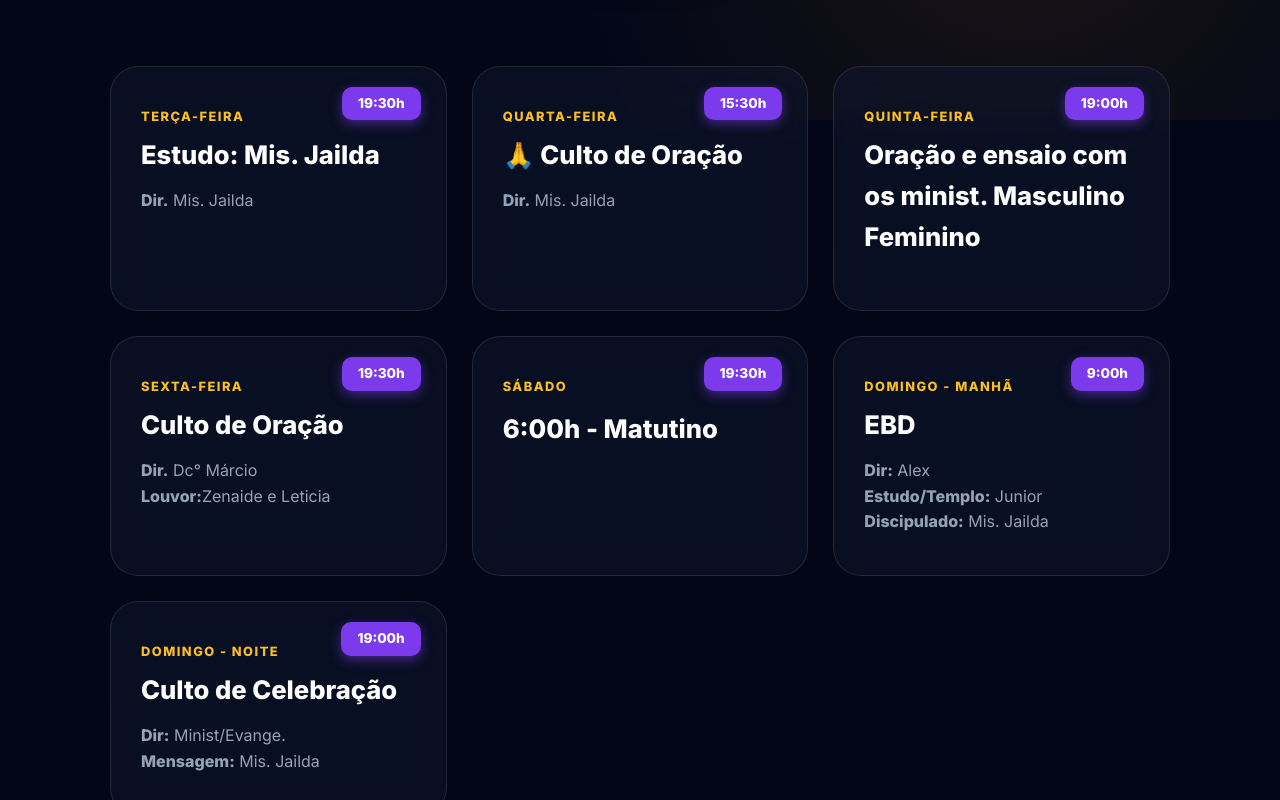
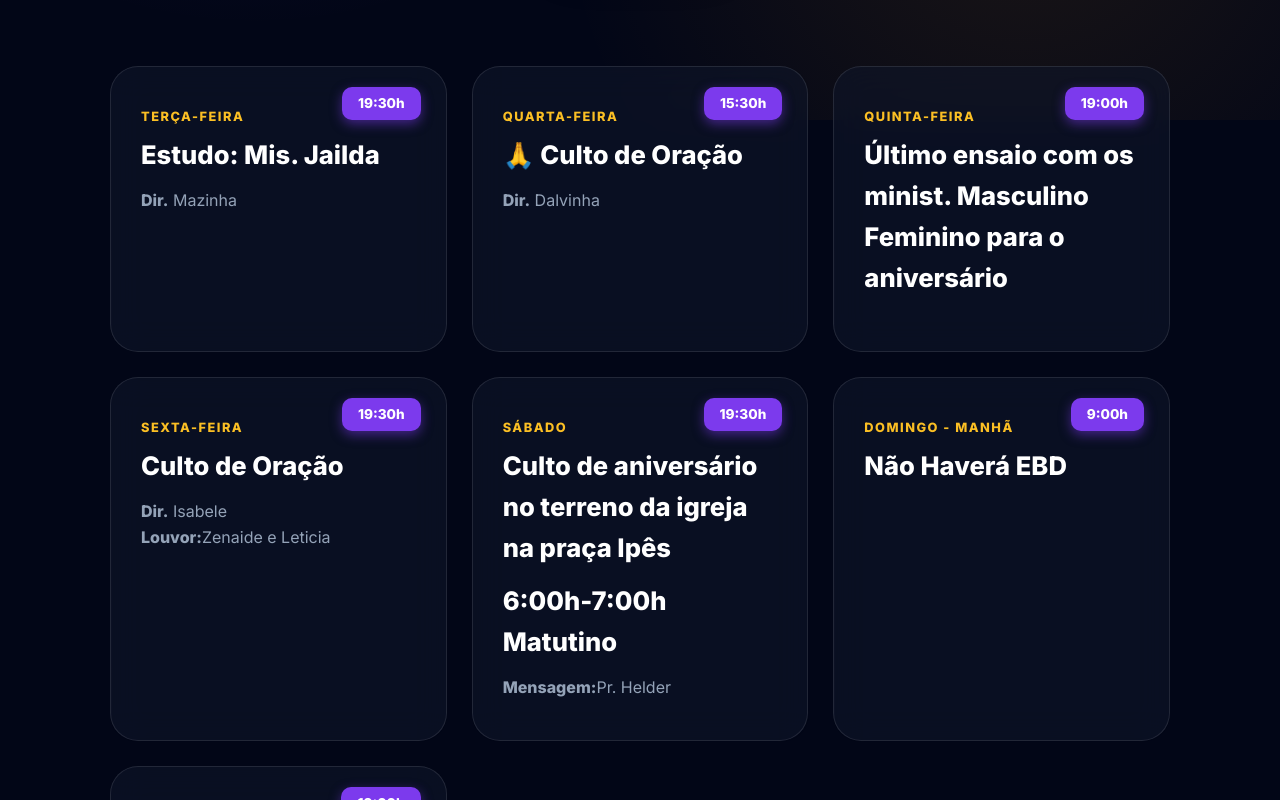
Before and after one commit to EduardoMoraess/agenda_ibm2, a React (Vite) app: page / in a window 1280 px wide. Shown: the part 680-1480 px from the top of the page. Built offline with nearby package versions, Linux system fonts and the light colour scheme.

Commit message:
agenda atualizada

```diff
--- a/src/App.jsx
+++ b/src/App.jsx
@@ -7,24 +7,24 @@ import InfoSection from './components/InfoSection';
 function App() {
   // Dados da Agenda
   const agendaData = [
-    { dataDay: "terca", hora: "19:30h", dia: "Terça-feira", titulo: "Estudo: Mis. Jailda", diretor: "Mis. Jailda" },
-    { dataDay: "quarta", hora: "15:30h", dia: "Quarta-feira", titulo: "🙏 Culto de Oração", diretor: "Mis. Jailda" },
-    { dataDay: "quinta", hora: "19:00h", dia: "Quinta-feira", titulo: "Oração e ensaio com os minist. Masculino Feminino " },
-    { dataDay: "sexta", hora: "19:30h", dia: "Sexta-feira", titulo: "Culto de Oração", diretor:" Dc° Márcio ", louvor: "Zenaide e Leticia" },
-    { dataDay: "sabado", hora: "19:30h", dia: "Sábado", matutino: "6:00h - Matutino" },
+    { dataDay: "terca", hora: "19:30h", dia: "Terça-feira", titulo: "Estudo: Mis. Jailda", diretor: "Mazinha" },
+    { dataDay: "quarta", hora: "15:30h", dia: "Quarta-feira", titulo: "🙏 Culto de Oração", diretor: "Dalvinha" },
+    { dataDay: "quinta", hora: "19:00h", dia: "Quinta-feira", titulo: "Último ensaio com os minist. Masculino Feminino para o aniversário" },
+    { dataDay: "sexta", hora: "19:30h", dia: "Sexta-feira", titulo: "Culto de Oração", diretor:" Isabele", louvor: "Zenaide e Leticia" },
+    { dataDay: "sabado", hora: "19:30h", dia: "Sábado", titulo:"Culto de aniversário no terreno da igreja na praça Ipês ",mensagem:"Pr. Helder", matutino: "6:00h-7:00h  Matutino" },
     {
-      dataDay: "domingo", hora: "9:00h", dia: "Domingo - Manhã", titulo: "EBD", featured: true,
+      dataDay: "domingo", hora: "9:00h", dia: "Domingo - Manhã", titulo: "Não Haverá EBD", featured: true,
       extras: [
-        { label: "Dir", valor: "Alex " },
+        /*{ label: "Dir", valor: "Alex " },
         { label: "Estudo/Templo", valor: "Junior" },
-        { label: "Discipulado", valor: "Mis. Jailda " }
+        { label: "Discipulado", valor: "Mis. Jailda " }*/
       ]
     },
     {
-      dataDay: "domingo-noite", hora: "19:00h", dia: "Domingo - Noite", titulo: "Culto de Celebração", featured: true,
+      dataDay: "domingo-noite", hora: "19:00h", dia: "Domingo - Noite", titulo: "Culto de Aniversário", featured: true,
       extras: [
-        { label: "Dir", valor: " Minist/Evange." },
-        { label: "Mensagem", valor: " Mis. Jailda" }
+        { label: "Dir", valor: "Aninha" },
+        { label: "Mensagem", valor: "Mis. João Neto" }
       ]
     },
   ]
@@ -55,7 +55,7 @@ function App() {
         </div>
         <h1>IBM do Ipsep</h1>
         <p className="subtitle">Agenda Semanal</p>
-        <div className="date-badge">14/09 a 20/09</div>
+        <div className="date-badge">21/09 a 27/09</div>
       </header>
 
       <main className="container">
--- a/src/components/AgendaCard.jsx
+++ b/src/components/AgendaCard.jsx
@@ -1,4 +1,4 @@
-const AgendaCard = ({ dia, hora, titulo, diretor, extras, featured, dataDay,louvor, matutino, recado}) => {
+const AgendaCard = ({ dia, hora, titulo, diretor, extras, featured, dataDay,louvor, matutino, recado, mensagem}) => {
     return (
         <section className={`card ${featured ? 'featured' : ''}`} data-day={dataDay}>
             <div className="card-time">{hora}</div>
@@ -16,6 +16,10 @@ const AgendaCard = ({ dia, hora, titulo, diretor, extras, featured, dataDay,louv
                     <p><strong>Louvor:</strong>{louvor}</p>
                 )}
 
+                {mensagem && (
+                  <p><strong>Mensagem:</strong>{mensagem}</p>
+                )}
+
                 {/* Mapeia detalhes extras (como os de domingo) caso existam */}
                 {extras && extras.map((item, index) => (
                     <p key={index}>
```
